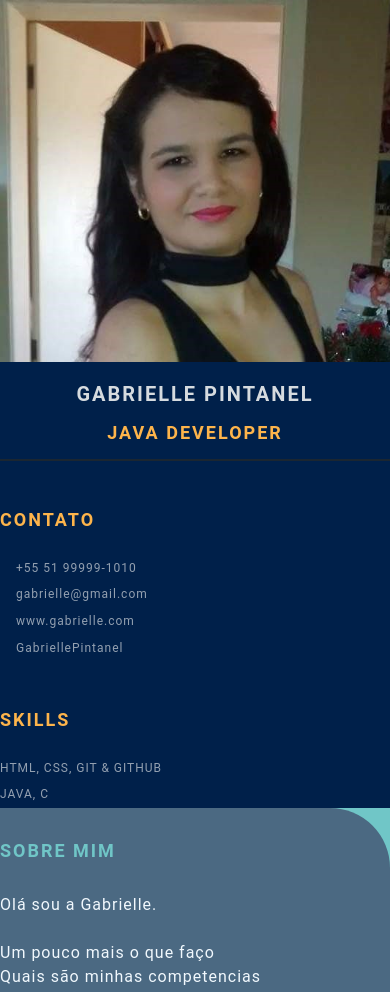
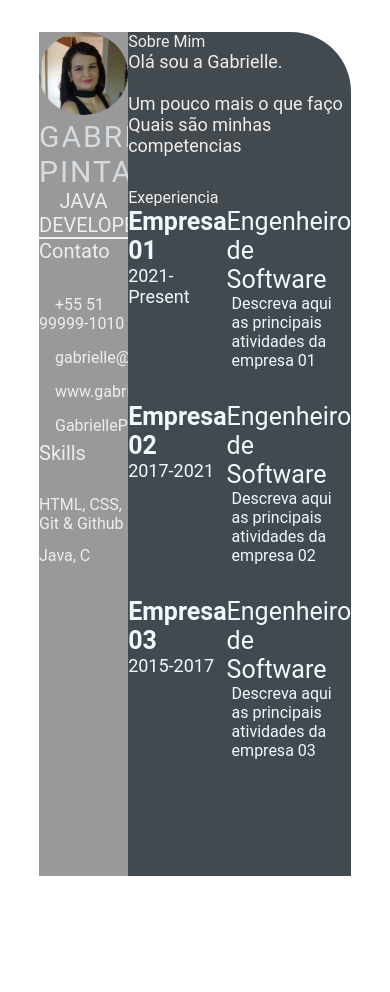
Before and after one commit to GabriellePintanel/Curriculo_dev_week.github.io, a plain HTML site: page index.html in a window 390 px wide. After the commit the page ends 908 px from the top, so only its background shows below. Drawn offline with Linux system fonts and the light colour scheme.

Commit message:
Modificacoes da aula 3

```diff
--- a/index.html
+++ b/index.html
@@ -46,6 +46,45 @@
                         </p>
                     </section>
                 </div>
+            <section   class="experience gap">
+                <div class="right-title">Exeperiencia</div>
+                <div class="experience-contents">
+                    <div class="exp-left">
+                        <p class="exp-company-name">Empresa 01</p>
+                        <p class="exp-time-period">2021-Present</p>
+                    </div>
+                    <div class="exp-right">
+                        <p class="exp-position">Engenheiro de Software</p>
+                        <p class="exp-desc">
+                            Descreva aqui as principais atividades da empresa 01
+                        </p>
+                    </div>
+                </div>
+                <div class="experience-contents">
+                    <div class="exp-left">
+                        <p class="exp-company-name">Empresa 02</p>
+                        <p class="exp-time-period">2017-2021</p>
+                    </div>
+                    <div class="exp-right">
+                        <p class="exp-position">Engenheiro de Software</p>
+                        <p class="exp-desc">
+                            Descreva aqui as principais atividades da empresa 02
+                        </p>
+                    </div>
+                </div>
+                <div class="experience-contents">
+                    <div class="exp-left">
+                        <p class="exp-company-name">Empresa 03</p>
+                        <p class="exp-time-period">2015-2017</p>
+                    </div>
+                    <div class="exp-right">
+                        <p class="exp-position">Engenheiro de Software</p>
+                        <p class="exp-desc">
+                            Descreva aqui as principais atividades da empresa 03
+                        </p>
+                    </div>
+                </div>
+            </section>
             </section>
     </main>
 </body>
--- a/style.css
+++ b/style.css
@@ -4,10 +4,6 @@
     box-sizing: border-box;
     list-style: none;
     font-family: 'Roboto', sans-serif;
-}
-
-body {
-    background-color: #70c6c7;
 }
 
 .resume-contents {
@@ -21,13 +17,13 @@ body {
 .left-section {
     grid-column: span 2;
     height: 100%;
-    background-color: #00204A;
+    background-color: #999999;
 }
 
 .right-section {
     grid-column: span 5;
     height: 100%;
-    background-color: #4B6982;
+    background-color: #424a50;
     border-radius: 0px 60px 0px 0px;
 }
 
@@ -37,11 +33,12 @@ body {
 
 .profile {
     width: 100%;
-    border-bottom: 2px solid #1B2631;
+    border-bottom: 2px solid #eeeeee;
 }
 
 .profile .profile-image {
     width: 100%;
+    border-radius: 100%;
 }
 
 .name {
@@ -49,31 +46,19 @@ body {
     font-size: 30px;
     letter-spacing: 2px;
     text-transform: uppercase;
-    text-align: center;
-    font-weight: bold;
-    padding: 1rem 0;
 }
 
 .profession {
-    color: #FDB44B;
+    color: #eeeeee;
     font-size: 20px;
     text-transform: uppercase;
     text-align: center;
-    letter-spacing: 2px;
-    font-weight: bold;
-    padding-bottom: 1rem;
 }
 
 /* .contact-info { border-bottom: 2px solid #1B2631; } */
 .left-title {
-    color: #FDB44B;
+    color: #eeeeee;
     font-size: 20px;
-    letter-spacing: 2px;
-    text-transform: uppercase;
-    font-weight: bold;
-    display: flex;
-    align-items: center;
-    padding-top: 3rem;
 }
 
 .contact-info ul {
@@ -83,18 +68,14 @@ body {
 .contact-info ul li,
 .references ul li {
     padding: .4rem 0;
-    display: flex;
-    align-items: center;
-    color: #d6dbdfaf;
-    letter-spacing: 1px;
-    font-size: 18px;
+    color: #eeeeee;
 }
 
 .contact-info ul li i,
 .references ul li i {
     padding-right: 1rem;
     font-size: 18px;
-    color: #2E86C1;
+    color: #eeeeee;
 }
 
 .skills ul {
@@ -102,46 +83,15 @@ body {
 }
 .skills ul li p {
     padding: .4rem 0;
-    color: #d6dbdfaf;
-    font-size: 18px;
-    letter-spacing: 1px;
-    display: flex;
-    align-items: center;
-    text-transform: uppercase;
+    color: #eeeeee;
 }
-
-.referance-name {
-    padding-top: 1.5rem;
-    padding-bottom: .4rem;
-    font-size: 18px;
-    color: #F9E79F;
-    letter-spacing: 1px;
-    text-transform: uppercase;
-}
-
-.referance-profession {
-    font-size: 16px;
-    color: #d6dbdfaf;
-    letter-spacing: 1px;
-    /* text-transform: uppercase; */
-    padding-bottom: .4rem;
-}
-
 
 .right-section-contents {
     padding: 2rem 2rem;
 }
 
 .right-title {
-    color: #70C6C7;
-    font-size: 40px;
-    letter-spacing: 2px;
-    text-transform: uppercase;
-    font-weight: bold;
-    display: flex;
-    align-items: center;
-    padding: 2rem 0;
-    position: relative;
+    color: #eeeeee;
 }
 
 .gap {
@@ -149,9 +99,7 @@ body {
 }
 .about-me-contents {
     font-size: 18px;
-    letter-spacing: 1px;
-    line-height: 2rem;
-    color: #F1F8FD;
+    color: #eeeeee;
 }
 
 .experience-contents,
@@ -168,124 +116,23 @@ body {
 .awards-company-name {
     font-size: 25px;
     font-weight: bold;
-    text-transform: uppercase;
-    letter-spacing: 1px;
-    color: #FDB44B;
-    padding-bottom: .4rem;
 }
 
 .exp-time-period,
 .educationp-time-period,
 .awards-time-period {
     font-size: 18px;
-    letter-spacing: 1px;
-    line-height: 2rem;
 }
 
 .exp-position,
 .education-subject,
 .awards-name {
     font-size: 25px;
-    font-weight: bold;
-    text-transform: uppercase;
-    letter-spacing: 1px;
-    color: #FDB44B;
-    padding-bottom: .4rem;
 }
 
 .exp-desc,
 .education-desc,
 .awards-desc {
     font-size: 16px;
-    letter-spacing: 1px;
-    line-height: 1.5rem;
-    border-left: 3px solid #a5a3a3;
     padding-left: 5px;
 }
-
-/* Media queries */
-@media screen and (max-width:780px) {
-    .experience-contents,
-    .education-contents,
-    .awards-contents {
-        grid-template-columns: repeat(1, 1fr);
-    }
-}
-
-@media screen and (max-width:780px) {
-    .left-section {
-        grid-column: span 3;
-    }
-
-    .right-section {
-        grid-column: span 4;
-    }
-
-}
-
-@media screen and (max-width:1200px) {
-    .resume-contents {
-        grid-template-columns: repeat(1, 1fr);
-    }
-}
-
-@media screen and (max-width:390px) {
-    .resume-contents {
-        width: 100%;
-        margin: 0 auto;
-    }
-
-    .name {
-        font-size: 20px;
-    }
-
-    .profession {
-        font-size: 18px;
-    }
-
-    .left-title {
-        font-size: 18px;
-    }
-
-    .right-title {
-        font-size: 18px;
-    }
-
-    .contact-info ul li,
-    .references ul li {
-        font-size: 12px;
-    }
-
-    .contact-info ul li i,
-    .references ul li i {
-        /* padding-right: 1rem; */
-        font-size: 12px;
-    }
-
-    .skills ul li p {
-        font-size: 12px;
-    }
-
-    .about-me-contents {
-        font-size: 16px;
-        line-height: 1.5rem;
-    }
-
-    .exp-company-name,
-    .education-school-name,
-    .awards-company-name {
-        font-size: 18px;
-    }
-
-    .exp-time-period,
-    .educationp-time-period,
-    .awards-time-period {
-        font-size: 16px;
-    }
-
-    .exp-position,
-    .education-subject,
-    .awards-name {
-        font-size: 18px;
-    }
-}
```
